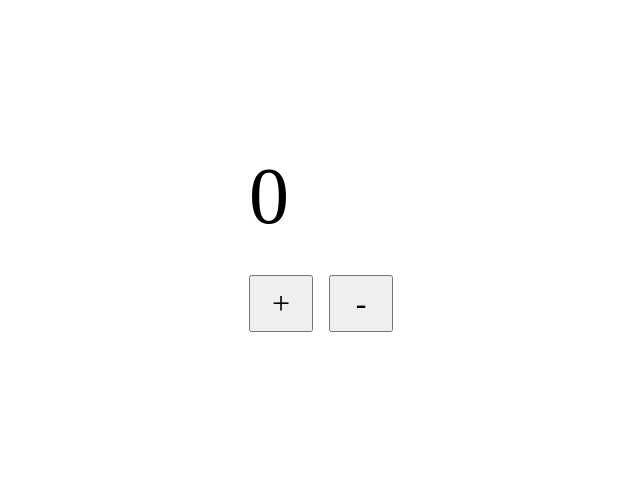
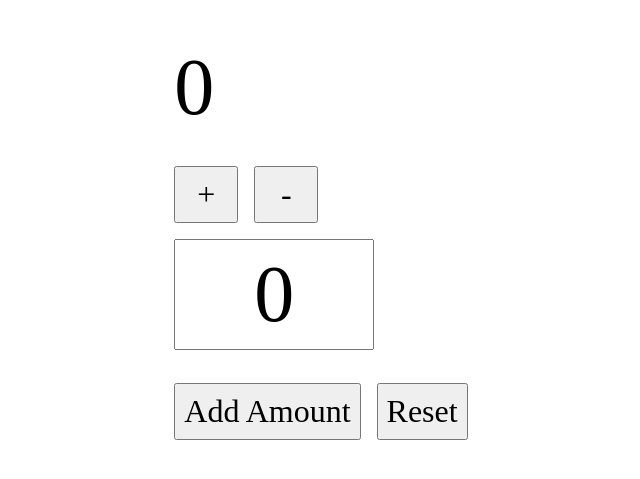
Before and after one commit to whiteforestcat/post-it, a React (Vite) app: page / in a window 1280 px wide. Shown: the part 151-630 px from the top of the page, without its empty margins (319-959 px from the left). Built offline with nearby package versions, Linux system fonts and the light colour scheme.

Commit message:
implementing buttons for new functions

```diff
--- a/src/features/counter/Counter.jsx
+++ b/src/features/counter/Counter.jsx
@@ -1,10 +1,23 @@
 import React from "react";
 import { useSelector, useDispatch } from "react-redux";
 import { increment, decrement, reset, incrementByAmount } from "./counterSlice";
+import { useState } from "react";
 
 const Counter = () => {
   const count = useSelector((state) => state.counter.count); // creating state, useSelector is used to reference the state in counterSlice.js
   const dispatch = useDispatch();
+
+  const [incrementAmount, setIncrementAmount] = useState(0);
+
+  const addValue = Number(incrementAmount) || 0;
+  // above converts string to number
+  // if not a number, will return NaN which is false so whill return 0
+
+  const resetAll = () => {
+    setIncrementAmount(0); // reset state to 0
+    dispatch(reset()); // reset state in slice to 0
+  };
+
   return (
     <>
       <p>{count}</p>
@@ -12,6 +25,18 @@
         <button onClick={() => dispatch(increment())}>+</button>
         <button onClick={() => dispatch(decrement())}>-</button>
       </div>
+      <input
+        type="text"
+        value={incrementAmount}
+        onChange={(e) => setIncrementAmount(e.target.value)}
+      />
+      <div>
+        <button onClick={() => dispatch(incrementByAmount(addValue))}>
+          {/* here the payload is forced to be a number */}
+          Add Amount
+        </button>
+        <button onClick={resetAll}>Reset</button>
+      </div>
     </>
   );
 };
```
